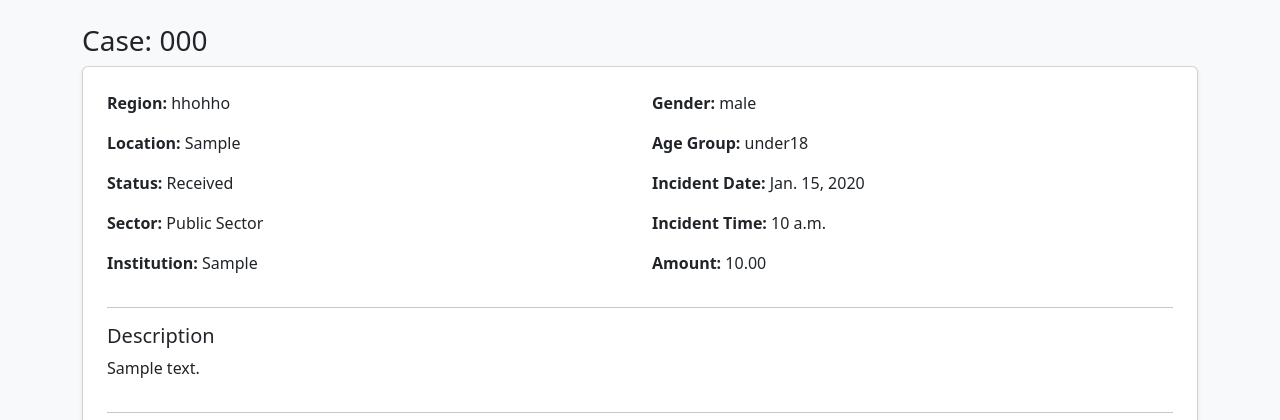
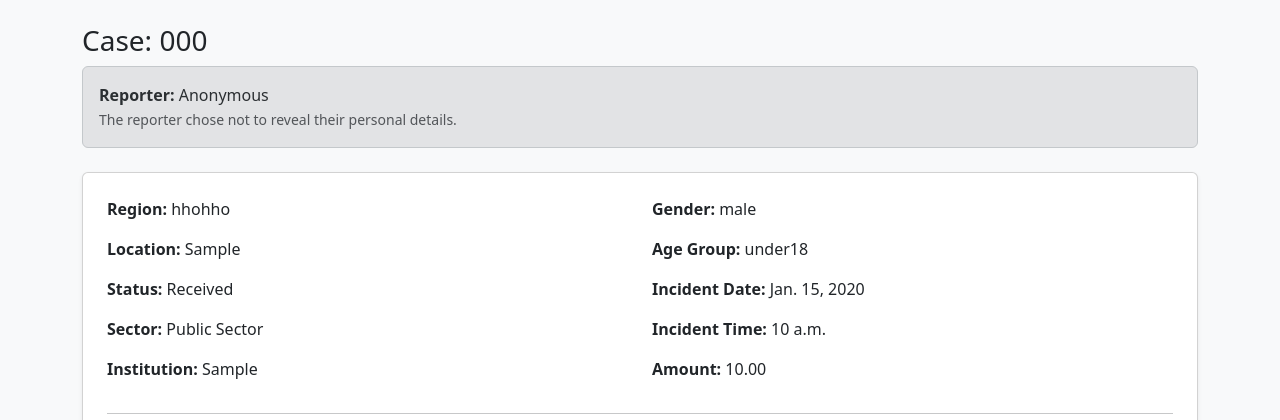
Before and after one commit to mpendulosimelane68-byte/acc_admin, a Django app: page /cases/1/ in a window 1280 px wide. Shown: the top 420 px of the page. Run offline with Django 5.2, Linux system fonts and the light colour scheme; tables that the repository leaves empty hold one stand-in row (values such as "Sample post"); parts of the project's set-up code (start-up, migrations or seed data) failed here and were passed over.

Commit message:
Fix reporter information display

```diff
--- a/dashboard/templates/dashboard/case_detail.html
+++ b/dashboard/templates/dashboard/case_detail.html
@@ -34,6 +34,72 @@
             {{ case.case_code }}
 
         </h3>
+
+{% if case.is_anonymous %}
+
+    <div class="alert alert-secondary mb-4">
+        <strong>Reporter:</strong> Anonymous
+        <br>
+        <small class="text-muted">
+            The reporter chose not to reveal their personal details.
+        </small>
+    </div>
+
+{% else %}
+
+    <div class="card border-primary mb-4">
+        <div class="card-header">
+            <strong>Reporter Information</strong>
+        </div>
+
+        <div class="card-body">
+
+            <div class="row">
+
+                <div class="col-md-6">
+
+                    <p>
+                        <strong>Name:</strong>
+                        {{ case.name|default:"Not provided" }}
+                    </p>
+
+                    <p>
+                        <strong>Surname:</strong>
+                        {{ case.surname|default:"Not provided" }}
+                    </p>
+
+                    <p>
+                        <strong>Contact:</strong>
+                        {{ case.contact|default:"Not provided" }}
+                    </p>
+
+                    <p>
+                        <strong>Email:</strong>
+                        {{ case.email|default:"Not provided" }}
+                    </p>
+
+                </div>
+
+                <div class="col-md-6">
+
+                    <p>
+                        <strong>ID Number:</strong>
+                        {{ case.id_number|default:"Not provided" }}
+                    </p>
+
+                    <p>
+                        <strong>Nationality:</strong>
+                        {{ case.nationality|default:"Not provided" }}
+                    </p>
+
+                </div>
+
+            </div>
+
+        </div>
+    </div>
+
+{% endif %}
 
 
         <div class="card p-4 shadow-sm">
```
